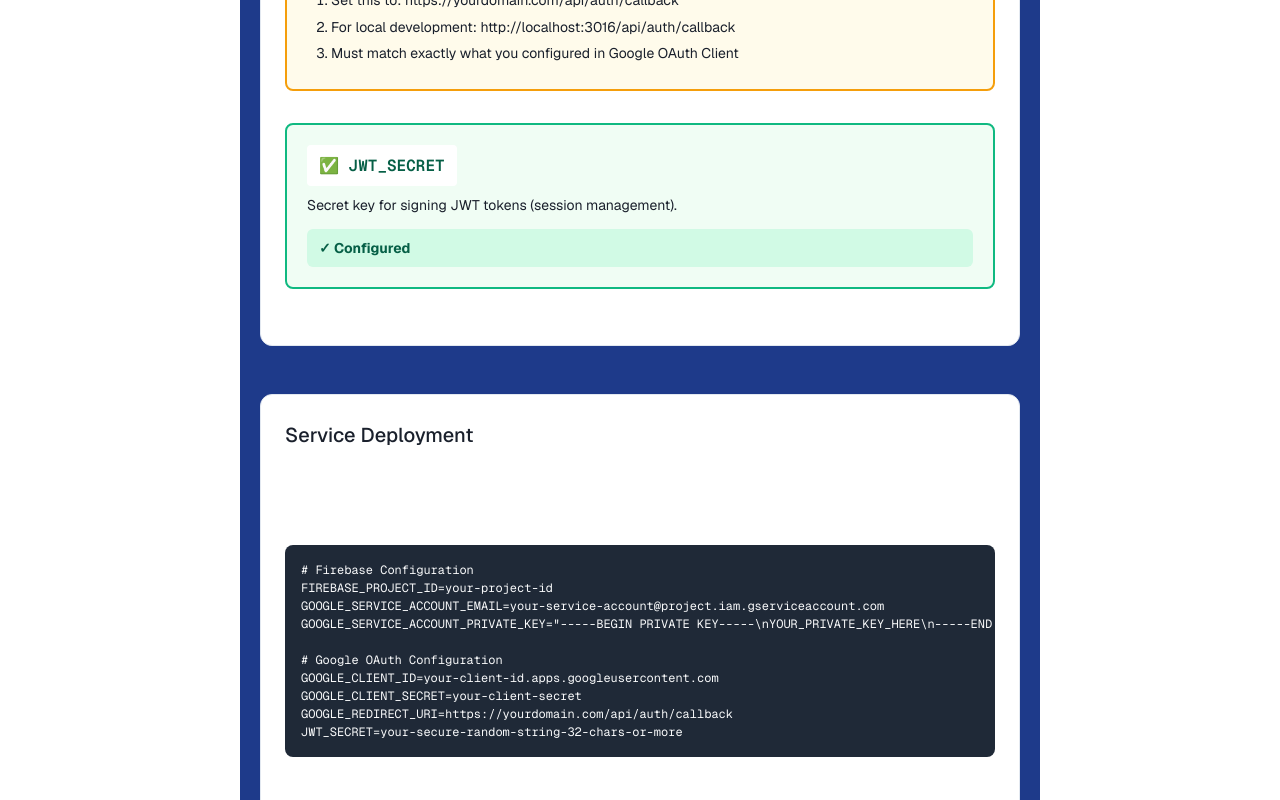
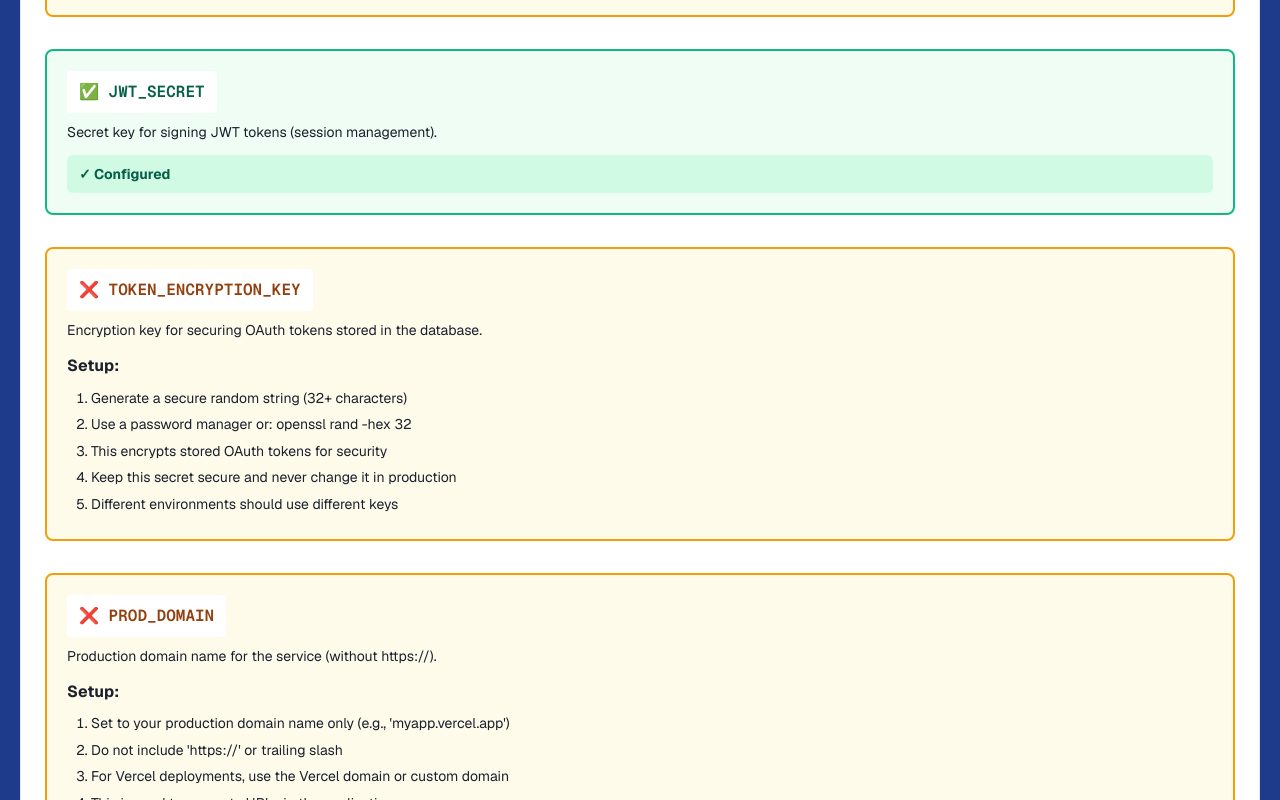
Before and after one commit to shaneosullivan/android-test-mgmt, a Next.js app: page /config-missing in a window 1280 px wide. Shown: the part 2000-2800 px from the top of the page. Built offline with nearby package versions, Linux system fonts and the light colour scheme; no server answers.

Commit message:
Add a config for the prod domain so it works locally

```diff
--- a/app/config-missing/page.module.css
+++ b/app/config-missing/page.module.css
@@ -1,5 +1,4 @@
 .container {
-  max-width: 800px;
   margin: 0 auto;
   padding: 40px 20px;
   font-family: var(--font-geist-sans);
--- a/app/config-missing/page.tsx
+++ b/app/config-missing/page.tsx
@@ -103,6 +103,33 @@ const ENV_VARS: EnvVarConfig[] = [
       ],
     },
   },
+  {
+    name: "TOKEN_ENCRYPTION_KEY",
+    description: "Encryption key for securing OAuth tokens stored in the database.",
+    instructions: {
+      title: "Setup:",
+      steps: [
+        "Generate a secure random string (32+ characters)",
+        "Use a password manager or: openssl rand -hex 32",
+        "This encrypts stored OAuth tokens for security",
+        "Keep this secret secure and never change it in production",
+        "Different environments should use different keys",
+      ],
+    },
+  },
+  {
+    name: "PROD_DOMAIN",
+    description: "Production domain name for the service (without https://).",
+    instructions: {
+      title: "Setup:",
+      steps: [
+        "Set to your production domain name only (e.g., 'myapp.vercel.app')",
+        "Do not include 'https://' or trailing slash",
+        "For Vercel deployments, use the Vercel domain or custom domain",
+        "This is used to generate URLs in the application",
+      ],
+    },
+  },
 ];
 
 function checkEnvVar(name: string): boolean {
@@ -205,7 +232,13 @@ GOOGLE_SERVICE_ACCOUNT_PRIVATE_KEY="-----BEGIN PRIVATE KEY-----\\nYOUR_PRIVATE_K
 GOOGLE_CLIENT_ID=your-client-id.apps.googleusercontent.com
 GOOGLE_CLIENT_SECRET=your-client-secret
 GOOGLE_REDIRECT_URI=https://yourdomain.com/api/auth/callback
-JWT_SECRET=your-secure-random-string-32-chars-or-more`}
+
+# Security Configuration
+JWT_SECRET=your-secure-random-string-32-chars-or-more
+TOKEN_ENCRYPTION_KEY=your-secure-random-encryption-key-32-chars-or-more
+
+# Production Domain
+PROD_DOMAIN=yourdomain.com`}
               </pre>
             </div>
 
--- a/lib/consts.ts
+++ b/lib/consts.ts
@@ -1,23 +1,14 @@
+import { PROD_DOMAIN } from "@/config/config";
+
 export const FIRESTORE_COLLECTIONS = {
   APPS: "apps",
   TESTERS: "testers", // Used as subcollection name within apps
   PROMOTIONAL_CODES: "promotional_codes", // Used as subcollection name
 } as const;
 
-export const REQUIRED_ENV_VARS = [
-  "FIREBASE_PROJECT_ID",
-  "GOOGLE_SERVICE_ACCOUNT_EMAIL",
-  "GOOGLE_SERVICE_ACCOUNT_PRIVATE_KEY",
-  "GOOGLE_CLIENT_ID",
-  "GOOGLE_CLIENT_SECRET",
-  "GOOGLE_REDIRECT_URI",
-  "JWT_SECRET",
-  "TOKEN_ENCRYPTION_KEY",
-] as const;
-
 export const MAX_PROMOTIONAL_CODES = 1000;
 
 export const APP_URL_BASE =
   process.env.NODE_ENV === "production"
-    ? `https://${process.env.VERCEL_URL || "your-domain.com"}`
+    ? `https://${PROD_DOMAIN}`
     : "http://localhost:3016";
--- a/scripts/buildConfig.mjs
+++ b/scripts/buildConfig.mjs
@@ -19,6 +19,7 @@ const content = `
 // Do not edit this file directly.
 
 export const STRIPE_DONATION_LINK = "${process.env.STRIPE_DONATION_LINK}";
+export const PROD_DOMAIN = "${process.env.PROD_DOMAIN}";
 
 `;
 
--- a/util/config.ts
+++ b/util/config.ts
@@ -21,9 +21,12 @@ export function validateConfig(): ConfigValidationResult {
     "GOOGLE_CLIENT_SECRET",
     "GOOGLE_REDIRECT_URI",
     "JWT_SECRET",
+    "TOKEN_ENCRYPTION_KEY",
   ];
 
-  const allRequiredVars = [...firebaseVars, ...oauthVars];
+  const prodVars = ["PROD_DOMAIN"];
+
+  const allRequiredVars = [...firebaseVars, ...oauthVars, ...prodVars];
 
   const missing = allRequiredVars.filter((varName) => !process.env[varName]);
   const missingFirebase = firebaseVars.filter(
```
